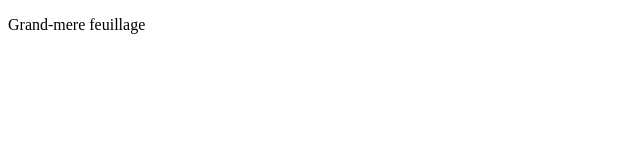
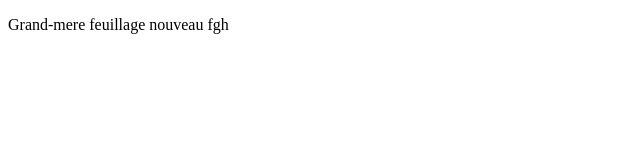
Before and after one commit to Florian-Magras/demo1, a plain HTML site: page index.html in a window 1280 px wide. Shown: the whole page, without its empty margins (0-640 px from the left). Drawn offline with Linux system fonts and the light colour scheme.

Commit message:
changement

```diff
--- a/index.html
+++ b/index.html
@@ -4,6 +4,6 @@
         <title>Demo</title>
     </head>
     <body>
-        <p>Grand-mere feuillage</p>
+        <p>Grand-mere feuillage nouveau fgh </p>
     </body>
 </html>
```
